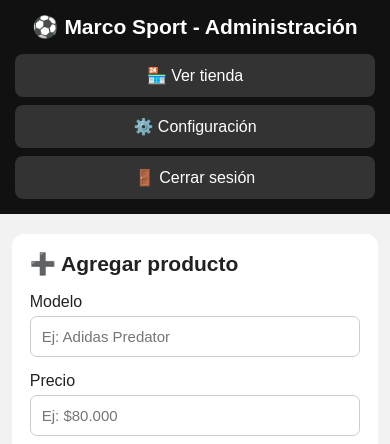
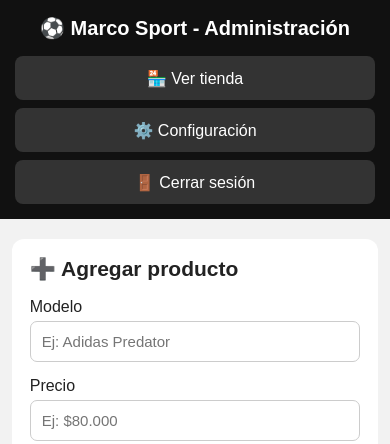
Before and after one commit to marcosalcedobenitez/marco-sport, a Flask app: page /admin in a window 390 px wide. Shown: the top 444 px of the page. Run offline with Flask 3, Linux system fonts and the light colour scheme; a user stored in the database is signed in; data comes from the database, SQL or seed files in the repository; data that the repository does not hold is empty; parts of the project's set-up code (start-up, migrations or seed data) failed here and were passed over.

Commit message:
Corregir menu responsive admin

```diff
--- a/templates/admin.html
+++ b/templates/admin.html
@@ -29,25 +29,29 @@
         display: flex;
         justify-content: space-between;
         align-items: center;
-        gap: 15px;
+        gap: 20px;
     }
 
     header h1 {
         margin: 0;
         font-size: 24px;
+        line-height: 1.3;
     }
 
     .menu-admin {
         display: flex;
+        align-items: center;
+        justify-content: flex-end;
         gap: 10px;
-        flex-wrap: wrap;
+        flex-shrink: 0;
     }
 
     .menu-admin a {
+        display: block;
         color: white;
         text-decoration: none;
         background: #333;
-        padding: 10px 15px;
+        padding: 11px 15px;
         border-radius: 8px;
         text-align: center;
         white-space: nowrap;
@@ -250,32 +254,71 @@
     }
 
     /* ========================= */
-    /* CELULAR */
+    /* TABLET */
     /* ========================= */
 
-    @media (max-width: 700px) {
+    @media (max-width: 900px) {
 
         header {
             flex-direction: column;
             align-items: stretch;
-            padding: 15px;
         }
 
         header h1 {
             text-align: center;
-            font-size: 21px;
         }
 
         .menu-admin {
-            display: flex;
-            flex-direction: column;
+            width: 100%;
+            display: grid;
+            grid-template-columns: repeat(3, 1fr);
             gap: 8px;
-            width: 100%;
         }
 
         .menu-admin a {
             width: 100%;
+        }
+
+    }
+
+    /* ========================= */
+    /* CELULAR */
+    /* ========================= */
+
+    @media (max-width: 600px) {
+
+        header {
+            padding: 15px;
+            gap: 15px;
+        }
+
+        header h1 {
+            font-size: 20px;
+            text-align: center;
+        }
+
+        /*
+         * IMPORTANTE:
+         * En celular los botones pasan a una
+         * columna completa. Así nunca se montan.
+         */
+
+        .menu-admin {
+            width: 100%;
+            display: flex;
+            flex-direction: column;
+            align-items: stretch;
+            gap: 8px;
+        }
+
+        .menu-admin a {
+            width: 100%;
+            min-height: 44px;
+            display: flex;
+            align-items: center;
+            justify-content: center;
             padding: 12px;
+            margin: 0;
         }
 
         .contenedor {
@@ -318,6 +361,7 @@
         .tallas-formulario {
             grid-template-columns: repeat(3, 1fr);
         }
+
     }
 
     /* ========================= */
@@ -326,8 +370,17 @@
 
     @media (max-width: 380px) {
 
+        header {
+            padding: 12px;
+        }
+
         header h1 {
-            font-size: 19px;
+            font-size: 18px;
+        }
+
+        .menu-admin a {
+            min-height: 46px;
+            font-size: 14px;
         }
 
         .formulario {
@@ -346,7 +399,9 @@
 
 </style>
 
-</head><body><header><h1>⚽ Marco Sport - Administración</h1>
+</head><body><header><h1>
+    ⚽ Marco Sport - Administración
+</h1>
 
 <div class="menu-admin">
 
@@ -370,7 +425,9 @@
 
 <div class="formulario">
 
-    <h2>➕ Agregar producto</h2>
+    <h2>
+        ➕ Agregar producto
+    </h2>
 
     <form
         action="/agregar"
@@ -389,6 +446,7 @@
             required
         >
 
+
         <label>
             Precio
         </label>
@@ -400,6 +458,7 @@
             required
         >
 
+
         <label>
             Descripción
         </label>
@@ -409,6 +468,7 @@
             placeholder="Descripción del producto..."
             required
         ></textarea>
+
 
         <label>
             Foto
@@ -420,6 +480,7 @@
             accept="image/*"
             required
         >
+
 
         <h3>
             Stock por talla
@@ -448,6 +509,7 @@
 
         </div>
 
+
         <button
             type="submit"
             class="btn-agregar"
@@ -468,11 +530,13 @@
     📦 Productos
 </h2>
 
+
 <div class="productos">
 
     {% for producto in productos %}
 
         <div class="producto">
+
 
             {% if producto.foto and producto.foto.startswith('http') %}
 
@@ -493,17 +557,21 @@
 
             {% endif %}
 
+
             <h3>
                 {{ producto.modelo }}
             </h3>
+
 
             <p class="precio">
                 ${{ producto.precio }}
             </p>
 
+
             <p>
                 {{ producto.descripcion }}
             </p>
+
 
             <div class="stock">
 
@@ -554,6 +622,7 @@
                             value="{{ loop.index0 }}"
                         >
 
+
                         <label>
                             Talla vendida
                         </label>
@@ -574,6 +643,7 @@
 
                         </select>
 
+
                         <label>
                             Cantidad vendida
                         </label>
@@ -585,6 +655,7 @@
                             value="1"
                             required
                         >
+
 
                         <button
                             type="submit"
```
